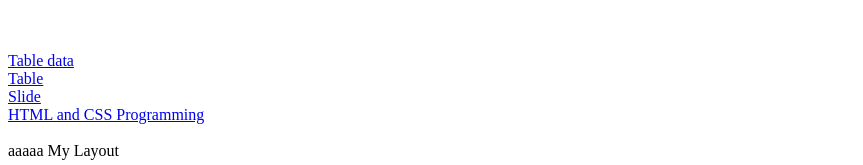
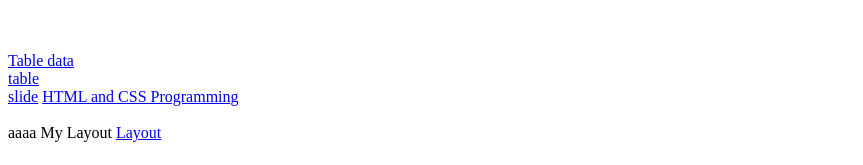
Before and after one commit to rahmah121/Chocolate-, a plain HTML site: page index.html in a window 1280 px wide. Shown: the part 1303-1468 px from the top of the page, without its empty margins (0-863 px from the left). Drawn offline with Linux system fonts and the light colour scheme.

Commit message:
Update index.html

```diff
--- a/index.html
+++ b/index.html
@@ -25,14 +25,16 @@
     </div>
     <br><br><br>
     <!-- Links -->
-    <a href="table.html">Table data</a> <br>
-    <a href="a.html">Table</a> <br>
-    <a href="slide.html">Slide</a> <br>
-    <a target="_blank" href="HTMLANDCss.pdf"> HTML and CSS Programming</a>
+    <a href="table.html"> Table data </a> <br>
+<a href="a.html">table</a> <br>
+<a href="slide.html">slide</a>
+<a target="blank" href="HTMLAndCss.pdf"> HTML and CSS Programming</a>
+<br>
     <br>
-    <br>
-    aaaaa
-    My Layout
-    <a href="myFrame.html"
+    aaaa
+
+My Layout
+  <a href="myFrame.html">Layout</a> <br>
+
 </body>
 </html>
```
